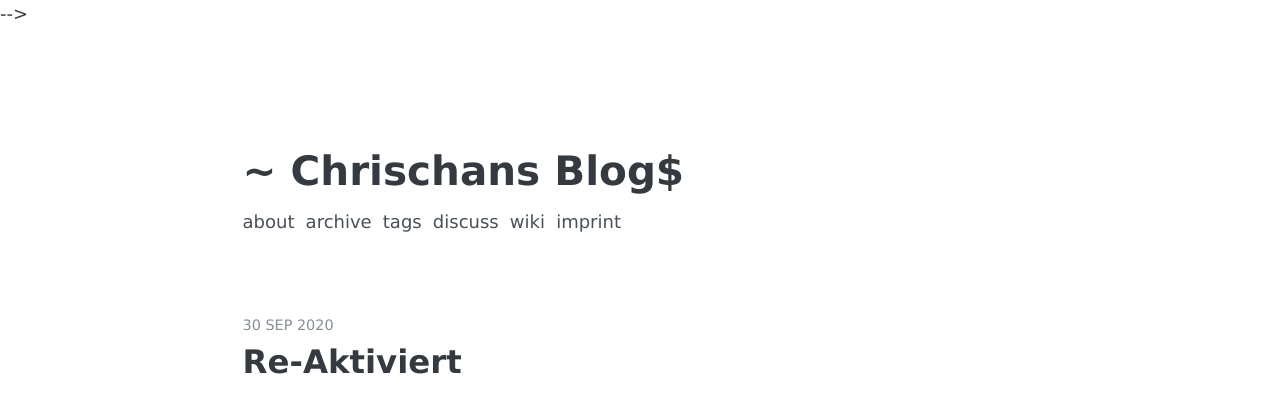
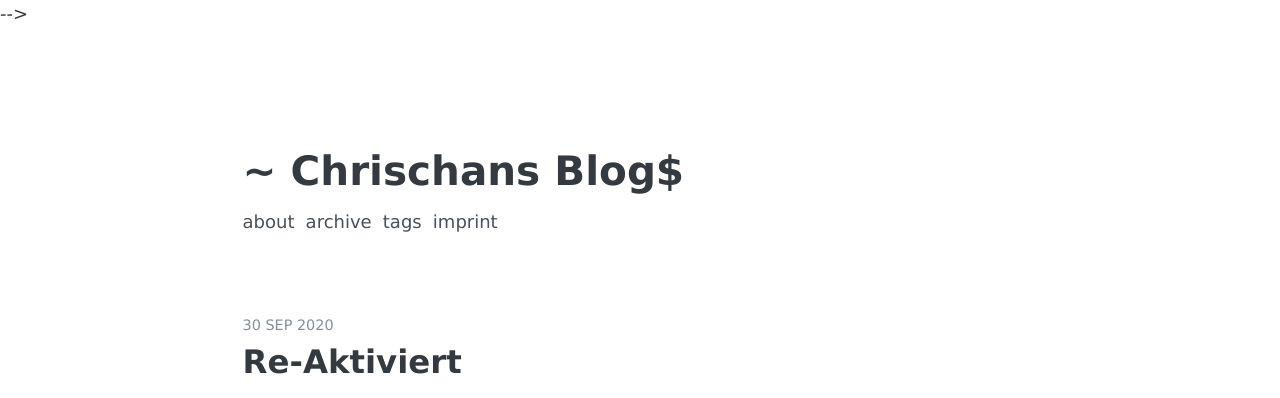
Before and after one commit to netbuk/blog, a Jekyll site: the page built from index.html, in a window 1280 px wide. Shown: the top 398 px of the page. Built offline with Jekyll 4.4.1, drawn with Linux system fonts in a browser that asks for light colours; the list of posts is cut into pages by our own code.

Commit message:
change config

```diff
--- a/_config.yml
+++ b/_config.yml
@@ -7,12 +7,12 @@
 
 author:
 #  facebook:         your-id
-  twitter:          der__k
+#  twitter:
   github:           netbuk
 #  linkedin:         your-id
 #  medium:           your-id
 #  tumblr:           your-id
-  email:            hallo@chrischan.rocks
+  email:            moin@kantelberg.net
 #  flickr:           your-id
   instagram:        der.k
 
@@ -29,7 +29,7 @@
   id:               "#"
 
 # URL
-url:                "https://netbuk.github.io" # the base hostname & protocol for your site
+url:                "https://christian.kantelberg.net" # the base hostname & protocol for your site
 # url:                "http://localhost:4000" # use this url when you develop
 # baseurl:            "/blog" # the subpath of your site, e.g. /blog
 
@@ -55,10 +55,6 @@
     url:            "/archive"
   - name:           "Tags"
     url:            "/tags"
-  - name:           "Discuss"
-    url:            "https://discuss.chrischan.rocks"
-  - name:           "Wiki"
-    url:            "https://github.com/netbuk/blog/wiki"
   - name:           "Imprint"
     url:            "/imprint/"
 
```
